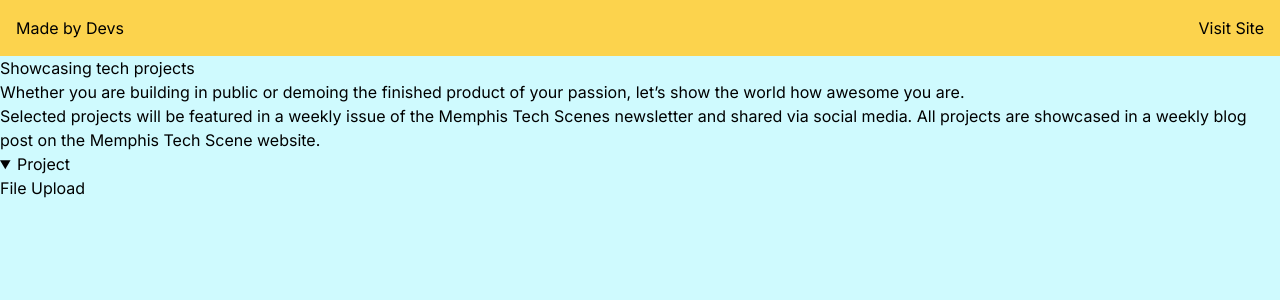
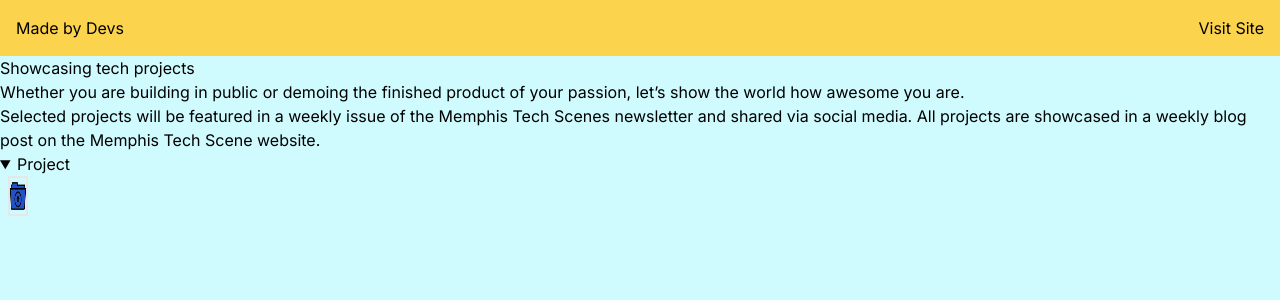
Before and after one commit to jcsmileyjr/madebydevs, a Next.js app: page / in a window 1280 px wide. Both pictures are taken after a click on the heading "Project". Shown: the top 300 px of the page. Built offline with nearby package versions, Linux system fonts and the light colour scheme.

Commit message:
Feat - Initial FileUpload component

```diff
--- /dev/null
+++ b/src/app/components/FileUpload/FileUpload.tsx
@@ -0,0 +1,15 @@
+import Image from 'next/image';
+import Upload from '../../images/upload.png'
+// Notes: https://stackoverflow.com/questions/44173593/how-to-hide-input-file-and-style-the-input-file-to-icon-image
+export default function FileUpload() {
+
+    return (
+        <div>
+            <label className="" htmlFor="file-upload">
+                <Image src={Upload} alt="info" width={20} height={50} className='h-10 border-2 mx-2 self-center relative' />
+                <span className="hidden">Upload</span>
+            </label>
+            <input className="hidden" id="file-upload" type="file"/>
+        </div>
+    )
+}
--- a/src/app/page.tsx
+++ b/src/app/page.tsx
@@ -1,6 +1,7 @@
 //import Image from 'next/image'
 import Header from "./components/Header/Header";
 import ToggleContainer from "./components/ToggleContainer/ToggleContainer";
+import FileUpload from "./components/FileUpload/FileUpload";
 
 /**
  *    Header
@@ -8,7 +9,7 @@ import ToggleContainer from "./components/ToggleContainer/ToggleContainer";
       - VisitSiteButton component
       Content
       ToggleContainer component
-      - FileUpload components
+      - FileUpload component
       - InputField component with object propety
       ToggleContainer component
       ToggleContainer component
@@ -26,7 +27,7 @@ export default function Home() {
       </div>
 
       <ToggleContainer title="Project">
-        <p>File Upload</p>
+        <FileUpload />
       </ToggleContainer>
     </main>
   )
```
Also changed, not shown: src/app/images/upload.png (added).
